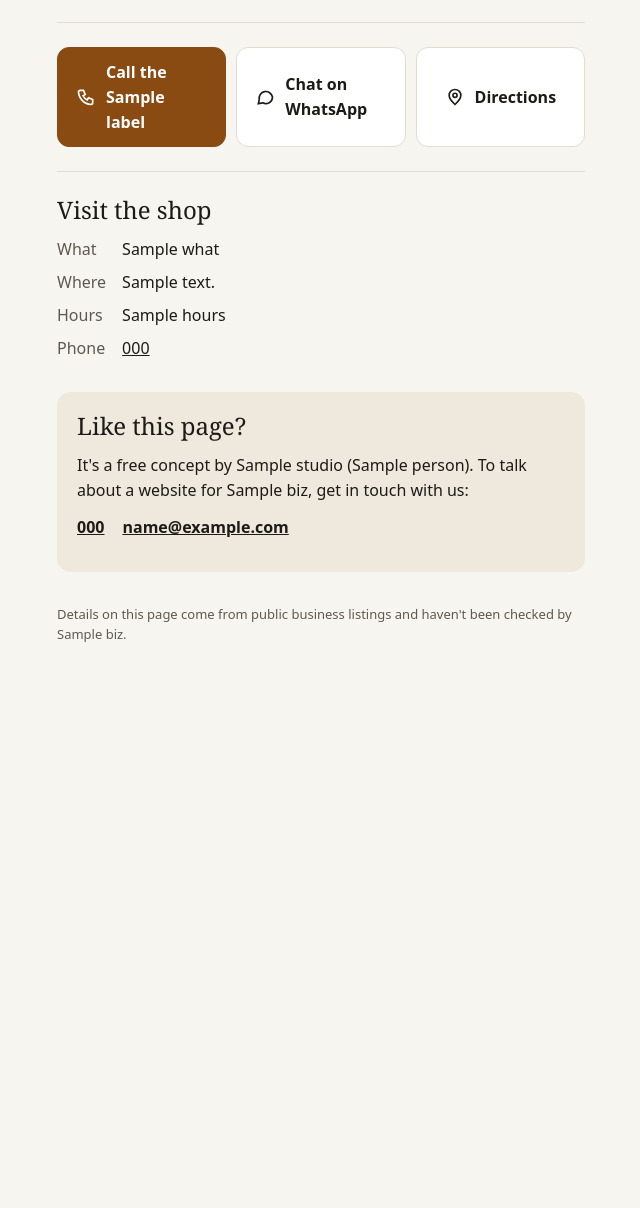
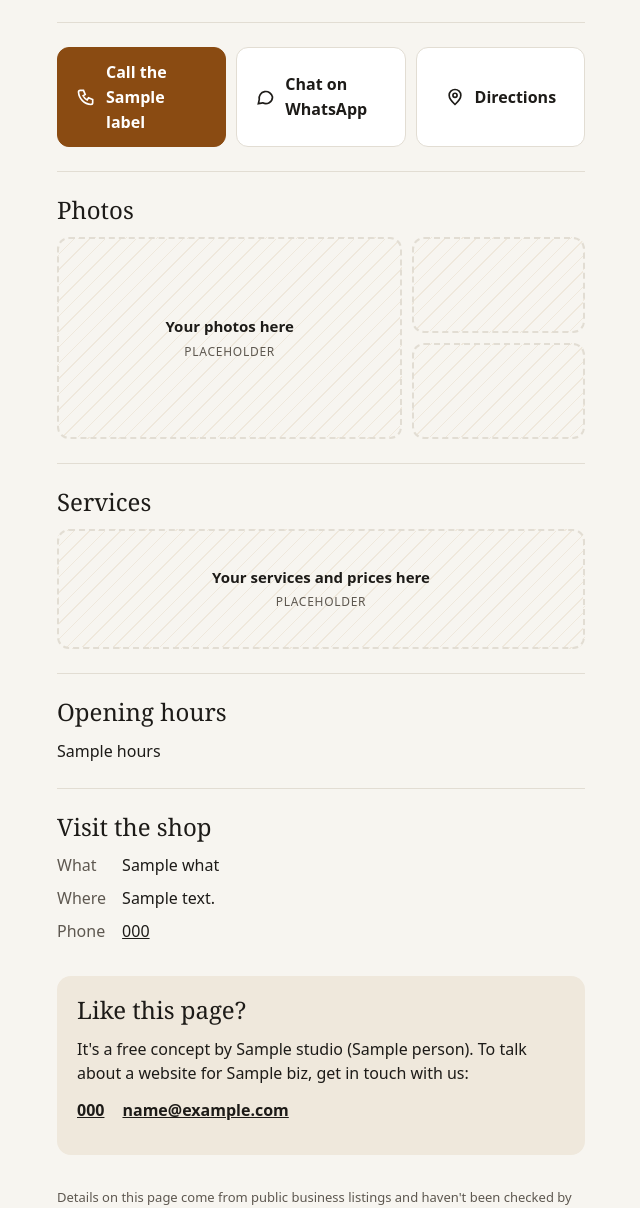
Before and after one commit to rau1b/leadscout, a FastAPI app: template src/leadscout/demos/templates/shop.html.j2 in a window 1280 px wide. Shown: the part 215-1423 px from the top of the page, without its empty margins (319-959 px from the left). Before the commit the page ends 857 px from the top, so only its background shows below. Run offline with FastAPI, Linux system fonts and the light colour scheme; the template is opened without the code that fills it: most values are stand-ins (such as "Sample title", 1, 10 or a date in 2020).

Commit message:
Demo pages read like a website: labelled placeholder frames
Photos, services and prices, and opening hours appear as empty dashed frames marked Placeholder. A real fact replaces its frame (hours, once a source provides them). The honesty tests skip the frames and check that they hold no facts or numbers.

```diff
--- a/src/leadscout/demos/templates/base.html.j2
+++ b/src/leadscout/demos/templates/base.html.j2
@@ -37,6 +37,14 @@ dd{margin:0;overflow-wrap:anywhere}
 .enquiry p{margin:0 0 12px}
 .enquiry .links{display:flex;flex-wrap:wrap;gap:8px 18px;font-weight:600}
 footer{padding:0 0 40px;color:var(--muted);font-size:13px}
+/* Placeholders: empty frames that say what goes there. A real fact always replaces its frame. */
+.ph{display:flex;flex-direction:column;align-items:center;justify-content:center;gap:4px;min-height:120px;padding:16px;border:2px dashed var(--line);border-radius:12px;color:var(--muted);text-align:center;font-size:15px;background:repeating-linear-gradient(135deg,transparent 0 10px,var(--soft) 10px 11px)}
+.ph b{color:var(--ink);font-weight:600}
+.ph small{font-size:12px;letter-spacing:.06em;text-transform:uppercase}
+.photos{display:grid;grid-template-columns:2fr 1fr;grid-template-rows:repeat(2,96px);gap:10px}
+.photos .ph{min-height:0}
+.photos .ph:first-child{grid-row:span 2}
+.hours{margin:0;white-space:pre-line}
 @media (min-width:720px){.actions{grid-template-columns:repeat(auto-fit,minmax(150px,1fr))}}
 </style>
 </head>
@@ -57,15 +65,39 @@ footer{padding:0 0 40px;color:var(--muted);font-size:13px}
 </nav>
 {% endif %}
 
+<section aria-labelledby="photos">
+  <h2 id="photos">Photos</h2>
+  <div class="photos">
+    <div class="ph" data-placeholder="photos"><b>Your photos here</b><small>Placeholder</small></div>
+    <div class="ph" data-placeholder="photos" aria-hidden="true"></div>
+    <div class="ph" data-placeholder="photos" aria-hidden="true"></div>
+  </div>
+</section>
+
+<section aria-labelledby="services">
+  <h2 id="services">Services</h2>
+  <div class="ph" data-placeholder="services"><b>Your services and prices here</b><small>Placeholder</small></div>
+</section>
+
+<section aria-labelledby="hours">
+  <h2 id="hours">Opening hours</h2>
+  {% if biz.hours %}
+  <p class="hours">{{ biz.hours }}</p>
+  {% else %}
+  <div class="ph" data-placeholder="hours"><b>Opening hours</b><small>Placeholder</small></div>
+  {% endif %}
+</section>
+
+{% if biz.what or biz.address or biz.area or biz.phone %}
 <section aria-labelledby="about">
   <h2 id="about">{% block about_title %}About{% endblock %}</h2>
   <dl>
     {% if biz.what %}<dt>What</dt><dd>{{ biz.what }}</dd>{% endif %}
     {% if biz.address %}<dt>Where</dt><dd>{{ biz.address }}</dd>{% elif biz.area %}<dt>Area</dt><dd>{{ biz.area }}</dd>{% endif %}
-    {% if biz.hours %}<dt>Hours</dt><dd>{{ biz.hours }}</dd>{% endif %}
     {% if biz.phone %}<dt>Phone</dt><dd><a href="{{ biz.tel }}">{{ biz.phone }}</a></dd>{% endif %}
   </dl>
 </section>
+{% endif %}
 
 <section class="enquiry" aria-labelledby="enquiry">
   <h2 id="enquiry">Like this page?</h2>
```
Also changed, not shown: tests/test_demos.py (+48 -13 lines).
